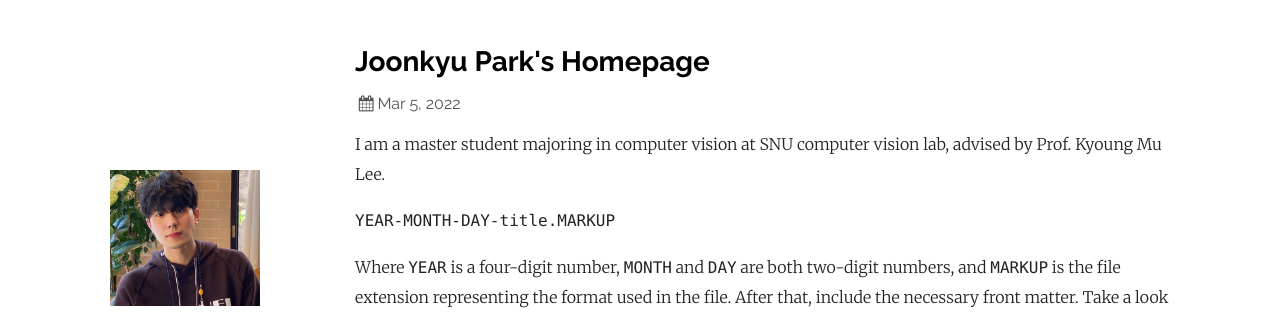
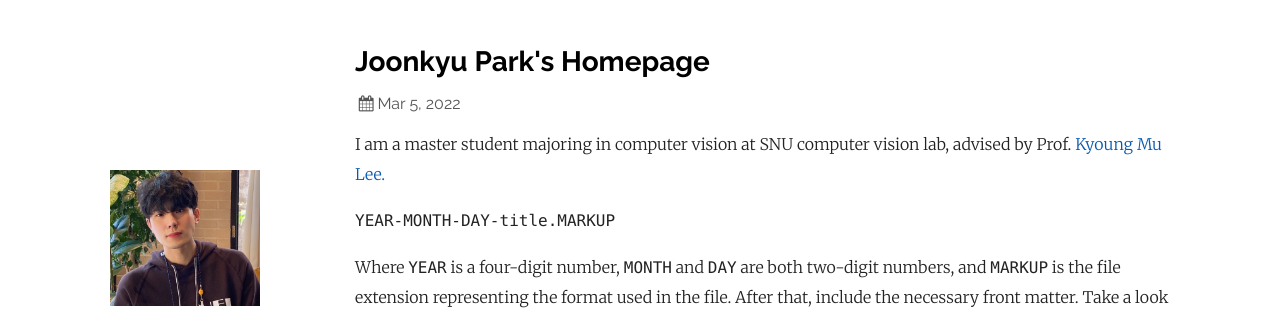
Before and after one commit to jkpark0825/jkpark0825_2.github.io, a Jekyll site: the page built from _posts/2022-03-05-welcome-to-jekyll.markdown, in a window 1280 px wide. Shown: the top 318 px of the page. Built offline with Jekyll 4.4.1, drawn with Linux system fonts in a browser that asks for light colours; part of the change alters nothing that is shown.

```diff
--- a/_posts/2022-03-05-welcome-to-jekyll.markdown
+++ b/_posts/2022-03-05-welcome-to-jekyll.markdown
@@ -4,7 +4,7 @@ title:  Joonkyu Park's Homepage
 date:   2022-03-05 12:59:49 +0900
 ---
 
-I am a master student majoring in computer vision at SNU computer vision lab, advised by Prof. Kyoung Mu Lee.
+I am a master student majoring in computer vision at SNU computer vision lab, advised by Prof.  <a href="https://cv.snu.ac.kr/index.php/faculty//">Kyoung Mu Lee.</a>
 
 `YEAR-MONTH-DAY-title.MARKUP`
 
```
